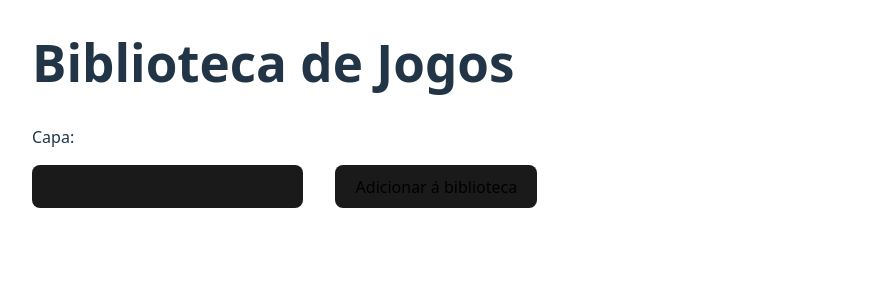
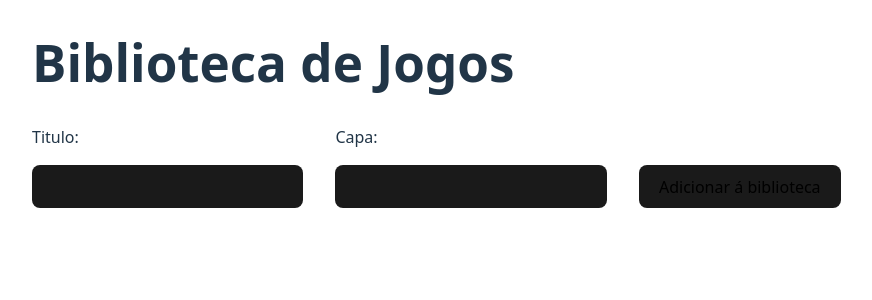
Before and after one commit to Viitorsoares/biblioteca_de_jogos, a React (Vite) app: page / in a window 1280 px wide. Shown: the top 300 px of the page, without its empty margins (32-904 px from the left). Built offline with nearby package versions, Linux system fonts and the light colour scheme.

Commit message:
Finalizando projeto, foi criado arquivo js.

```diff
--- a/src/App.jsx
+++ b/src/App.jsx
@@ -1,31 +1,9 @@
-import { useState } from "react"
 import Game from "./components/Game"
 import NewGameForm from "./components/NewGameForm"
+import useGameCollection from "./hooks/useGmeCollection"
 
 export default function App() {
-  const [games, setGames] = useState(() => {
-    const storedGames = localStorage.getItem("obc-game-lib")
-    if (!storedGames) return []
-    return JSON.parse(storedGames)
-  })
-
-  const addGame = ({ title, cover }) => {
-    const id = Math.floor(Math.random() *1000000)
-    const game = { id, title, cover }
-    setGames(state => {
-      const newState = [...state, game]
-      localStorage.setItem("obc-game-lib", JSON.stringify(newState))
-      return newState
-    })
-  }
-
-  const removeGame = (id) => {
-    setGames(state => {
-     const newState = state.filter(game => game.id !== id)
-     localStorage.setItem("obc-game-lib", JSON.stringify(newState))
-     return newState
-    })
-  }
+  const {games, addGame, removeGame } = useGameCollection()
 
   return (
     <div id="app">
--- a/src/components/NewGameForm.jsx
+++ b/src/components/NewGameForm.jsx
@@ -1,5 +1,6 @@
 import { useState } from "react"
 import PropTypes from "prop-types"
+import TextInput from "./TextInput"
 
 NewGameForm.PropTypes = {
     addGame: PropTypes.func
@@ -18,16 +19,8 @@ export default function NewGameForm({ addGame}) {
 
     return (
         <form onSubmit={handleSubmit}>
-            <div>
-                <label htmlFor="cover">Capa:</label>
-                <input
-                    type="text"
-                    name="cover"
-                    id="cover"
-                    value={cover}
-                    onChange={(e) => setCover(e.target.value)}
-                />
-            </div>
+            <TextInput id="title" label="Titulo:" value={title} setValue={setTitle} />
+            <TextInput id="cover" label="Capa:" value={cover} setValue={setCover} />
             <button type="submit">Adicionar á biblioteca</button>
         </form>
     )
--- a/src/components/TextInput.jsx
+++ b/src/components/TextInput.jsx
@@ -1,20 +1,22 @@
 import PropTypes from "prop-types"
 
 TextInput.PropTypes = {
+    id: PropTypes.string,
+    label: PropTypes.string,
     value: PropTypes.string,
     setValue: PropTypes.func
 }
 
-export default function TextInput({ value, setValue}) {
+export default function TextInput({ id, label, value, setValue}) {
     return (
         <div>
-            <label htmlFor="title">Título:</label>
+            <label htmlFor={id}>{label}</label>
             <input
                 type="text"
-                name="title"
-                id="title"
+                name={id}
+                id={id}
                 value={value}
-                onChange={(e) => setTitle(e.target.value)}
+                onChange={(e) => setValue(e.target.value)}
             />
         </div>
     )
--- /dev/null
+++ b/src/hooks/useGmeCollection.js
@@ -0,0 +1,29 @@
+import { useState } from "react"
+
+export default function useGameCollection() {
+    const [games, setGames] = useState(() => {
+        const storedGames = localStorage.getItem("obc-game-lib")
+        if (!storedGames) return []
+        return JSON.parse(storedGames)
+      })
+
+      const addGame = ({ title, cover }) => {
+        const id = Math.floor(Math.random() *1000000)
+        const game = { id, title, cover }
+        setGames(state => {
+          const newState = [...state, game]
+          localStorage.setItem("obc-game-lib", JSON.stringify(newState))
+          return newState
+        })
+      }
+
+      const removeGame = (id) => {
+        setGames(state => {
+         const newState = state.filter(game => game.id !== id)
+         localStorage.setItem("obc-game-lib", JSON.stringify(newState))
+         return newState
+        })
+      }
+
+      return { games, addGame, removeGame }
+}
```
